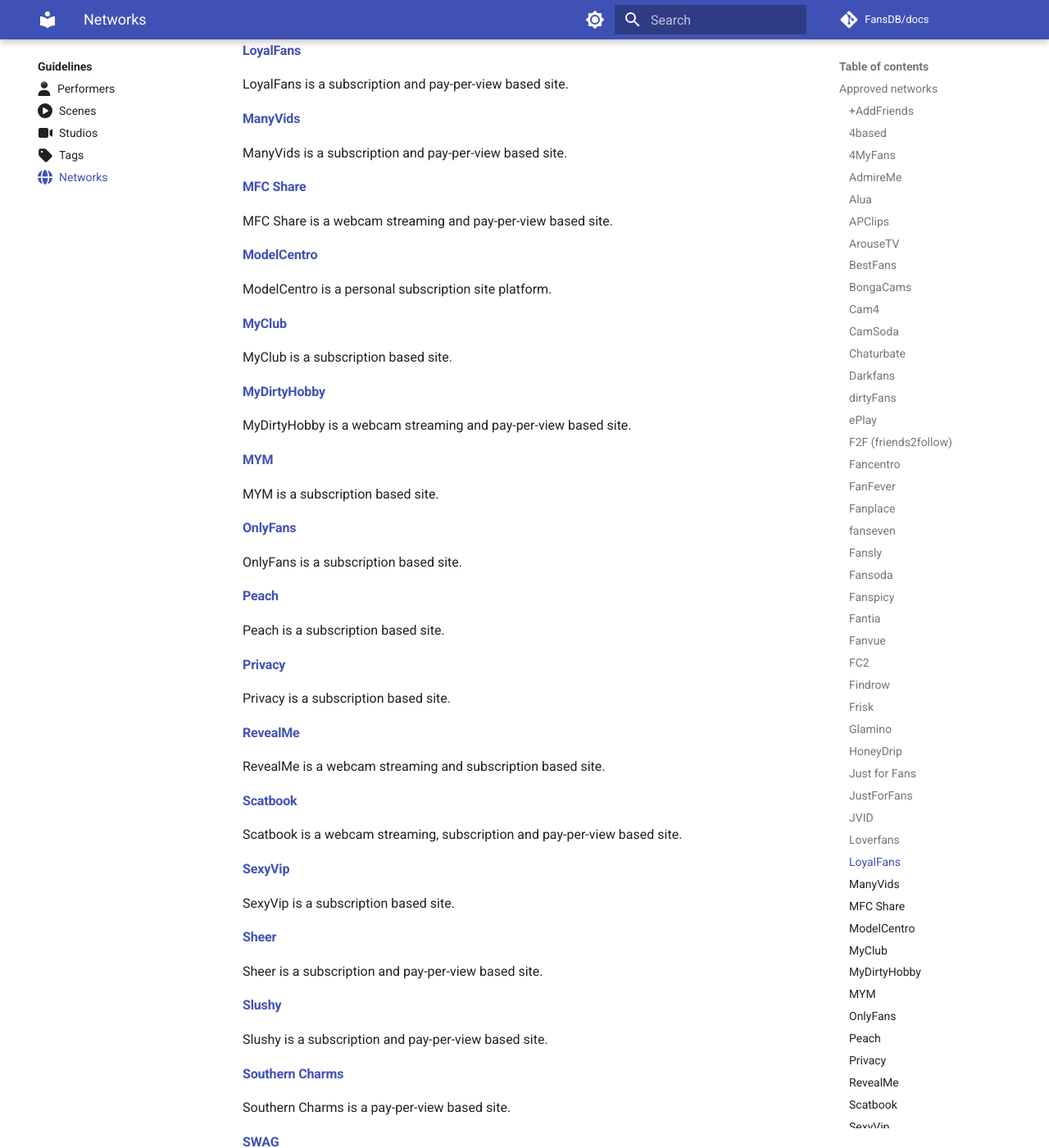
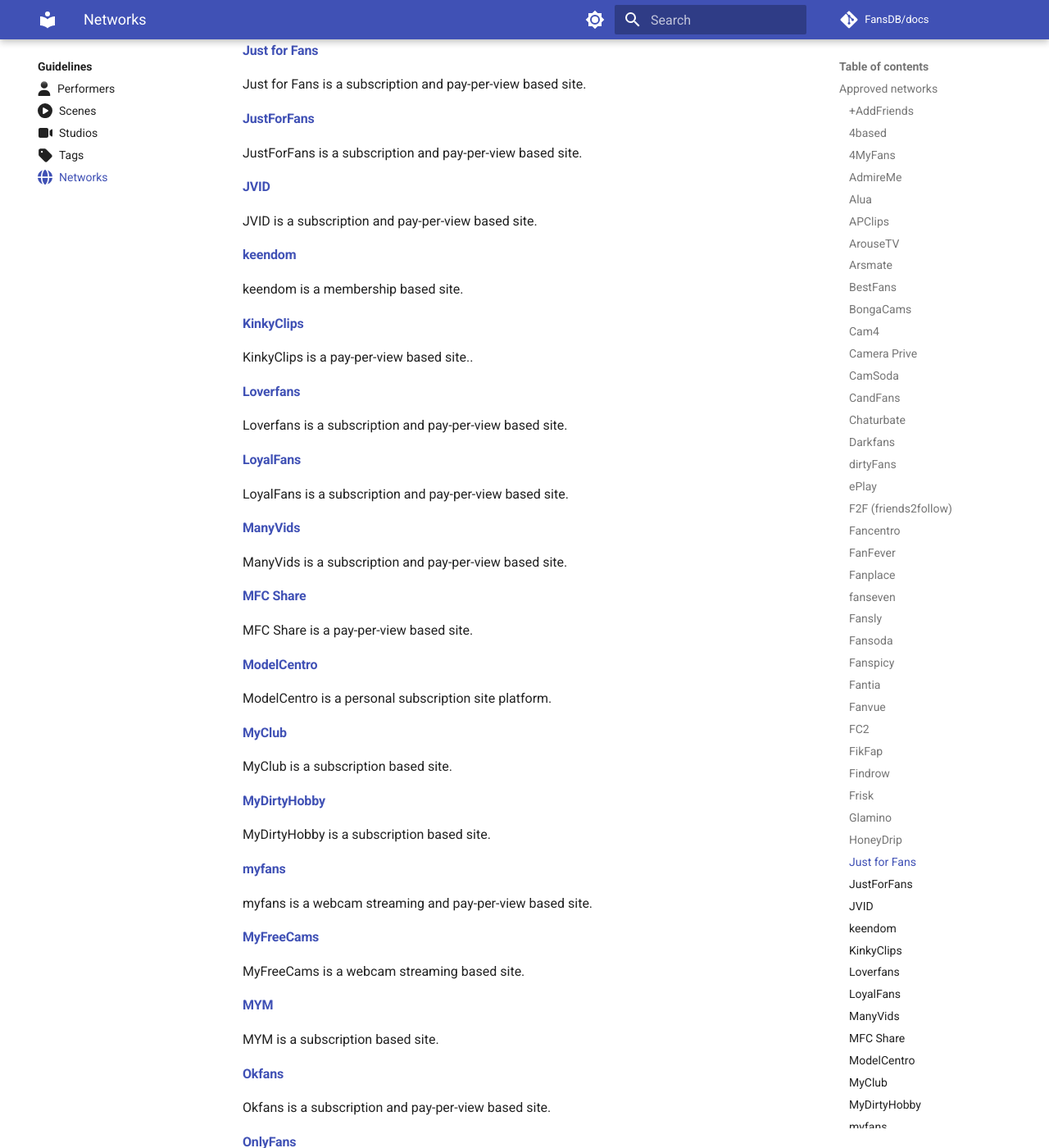
Before and after one commit to FansDB/docs, an MkDocs documentation site: the page built from docs/networks.md, in a window 1280 px wide and 1400 px high, scrolled down 3279 px. Shown: the whole window at 82% size. Built offline with MkDocs 1.6.1 and Material for MkDocs 9.7.7, drawn with Linux system fonts in a browser that asks for light colours; comment, search, counter and statistics services are not loaded; some of the changed text lies outside the part shown.

Commit message:
Update networks + news post

```diff
--- a/docs/networks.md
+++ b/docs/networks.md
@@ -48,6 +48,10 @@
 
 ArouseTV is a pay-per-view based site.
 
+#### [Arsmate](https://arsmate.com/){target=_blank}
+
+Arsmate is a subscription based site.
+
 #### [BestFans](https://www.bestfans.com/){target=_blank}
 
 BestFans is a subscription based site.
@@ -60,9 +64,17 @@
 
 Cam4 is a webcam streaming and pay-per-view based site.
 
+#### [Camera Prive](https://cameraprive.com/){target=_blank}
+
+Camera Prive is a webcam streaming, subscription and pay-per-view based site.
+
 #### [CamSoda](https://www.camsoda.com){target=_blank}
 
 CamSoda is a webcam streaming and pay-per-view based site.
+
+#### [CandFans](https://candfans.jp){target=_blank}
+
+CandFans is a subscription based site.
 
 #### [Chaturbate](https://chaturbate.com){target=_blank}
 
@@ -127,6 +139,10 @@
 
 FC2 is a pay-per-view based site.
 
+#### [FikFap](https://fikfap.com/){target=_blank}
+
+FikFap is a short-form adult video site.
+
 #### [Findrow](https://findrow.com/){target=_blank}
 
 Findrow is a subscription and pay-per-view based site.
@@ -155,6 +171,14 @@
 
 JVID is a subscription and pay-per-view based site.
 
+#### [keendom](https://www.keendom.co/){target=_blank}
+
+keendom is a membership based site.
+
+#### [KinkyClips](https://kinkyclips.com/){target=_blank}
+
+KinkyClips is a pay-per-view based site..
+
 #### [Loverfans](https://www.loverfans.com/){target=_blank}
 
 Loverfans is a subscription and pay-per-view based site.
@@ -181,23 +205,43 @@
 
 #### [MyDirtyHobby](https://www.mydirtyhobby.com/){target=_blank}
 
-MyDirtyHobby is a webcam streaming and pay-per-view based site.
+MyDirtyHobby is a subscription based site.
+
+#### [myfans](https://myfans.jp/){target=_blank}
+
+myfans is a webcam streaming and pay-per-view based site.
+
+#### [MyFreeCams](https://www.myfreecams.com/){target=_blank}
+
+MyFreeCams is a webcam streaming based site.
 
 #### [MYM](https://mym.fans/){target=_blank}
 
 MYM is a subscription based site.
 
+#### [Okfans](https://okfans.com/){target=_blank}
+
+Okfans is a subscription and pay-per-view based site.
+
 #### [OnlyFans](https://onlyfans.com/){target=_blank}
 
 OnlyFans is a subscription based site.
 
-#### [Peach](https://legacy.peach.com/){target=_blank}
+#### [Peach (legacy)](https://legacy.peach.com/){target=_blank}
 
 Peach is a subscription based site.
+
+#### [Playboy Club](https://www.playboy.com/app/){target=_blank}
+
+Playboy Club is a membership based site.
 
 #### [Privacy](https://privacy.com.br/){target=_blank}
 
 Privacy is a subscription based site.
+
+#### [ReelMe](https://reelme.com/){target=_blank}
+
+ReelMe is a webcam streaming and subscription based site.
 
 #### [RevealMe](https://revealme.com/){target=_blank}
 
@@ -215,6 +259,10 @@
 
 Sheer is a subscription and pay-per-view based site.
 
+#### [SinParty](https://sinparty.com/){target=_blank}
+
+SinParty is a webcam streaming, subscription and pay-per-view based site.
+
 #### [Slushy](https://www.slushy.com/){target=_blank}
 
 Slushy is a subscription and pay-per-view based site.
@@ -222,6 +270,21 @@
 #### [Southern Charms](https://www.southern-charms.com/){target=_blank}
 
 Southern Charms is a pay-per-view based site.
+
+#### [Stripchat](https://stripchat.com/){target=_blank}
+
+Stripchat is a webcam streaming and pay-per-view based site.
+
+#### [Sugarfans](https://sugarfans.com/){target=_blank}
+
+Sugarfans is a subscription based site
+
+#### [SuicideGirls](https://www.suicidegirls.com/){target=_blank}
+
+SuicideGirls is a membership based site.
+
+- Only SuicideGirls or SuicideGirls Hopefuls are allowed.
+- Members content/links are not allowed!
 
 #### [SWAG](https://swag.live/){target=_blank}
 
@@ -234,6 +297,10 @@
 #### [Tempted](https://tempted.com/){target=_blank}
 
 Tempted is a subscription and pay-per-view based site.
+
+#### [Umate](https://umate.me/){target=_blank}
+
+Umate is a subscription based site.
 
 #### [UnlockedXX](https://www.unlockedxx.com/){target=_blank}
 
```
Also changed, not shown: other parts of docs/networks.md (+17 -1 lines), docs/news/posts/2024-12-17-approved-networks.md (added, +36 -0 lines).
